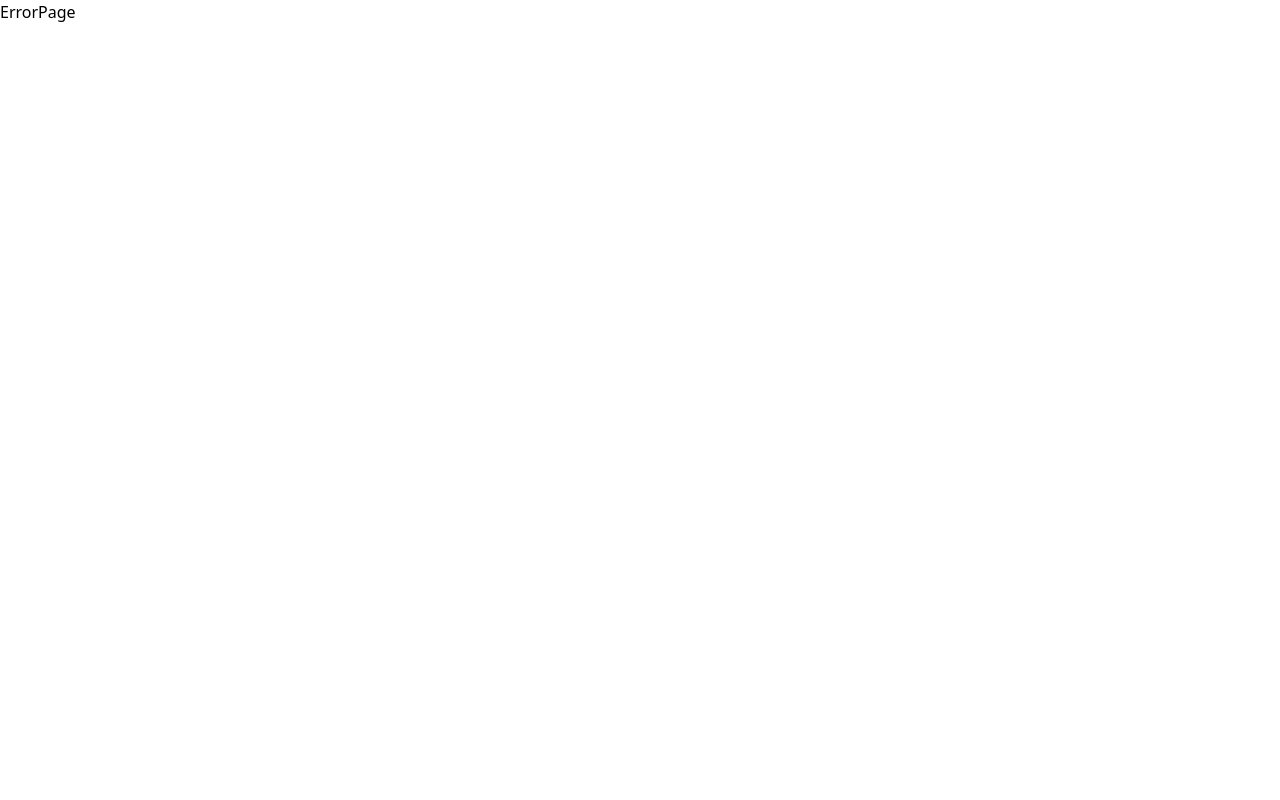
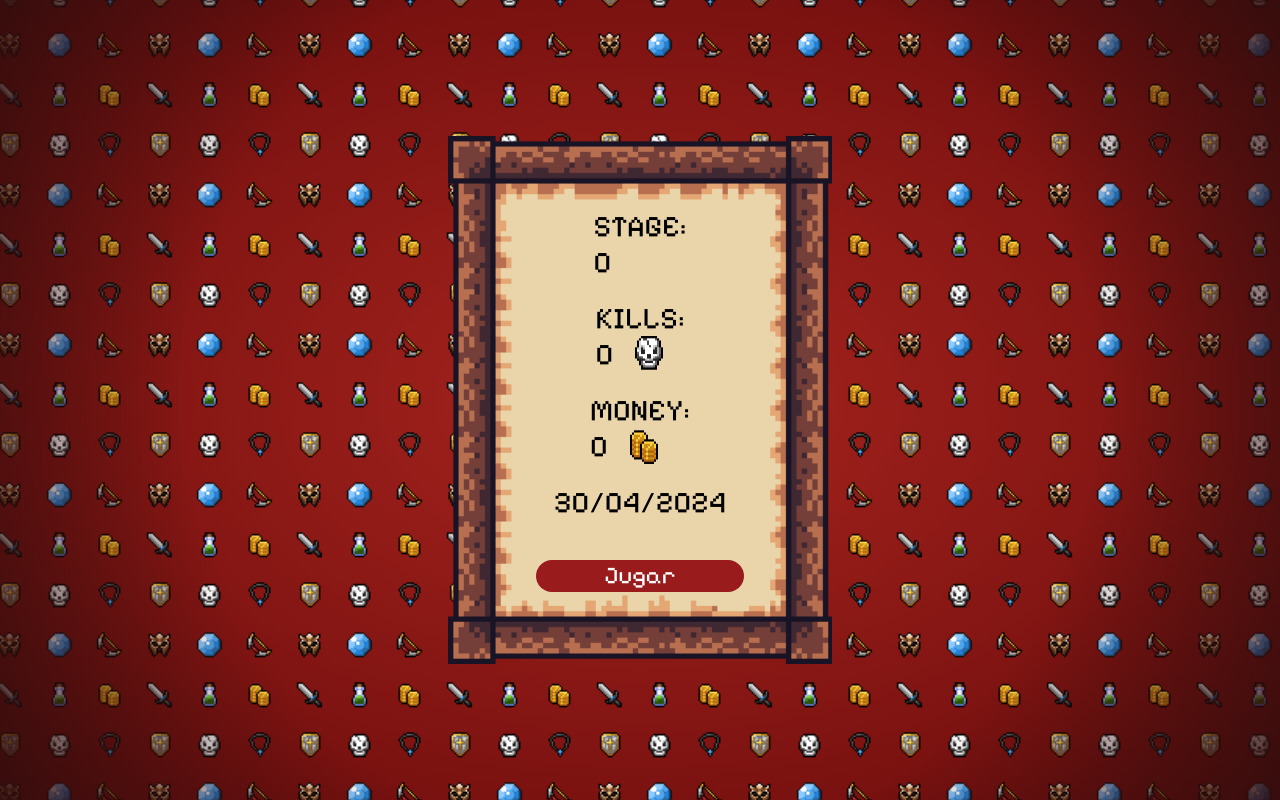
Before and after one commit to NuMeRo-999/Monarchs-Quest_Front-End, a React (Vite) app: page /saves in a window 1280 px wide. Before the commit this address had no page. Built offline with nearby package versions, Linux system fonts and the light colour scheme.

Commit message:
Creación de GamePage y SavesPage y cambio en el enrutamiento

```diff
--- /dev/null
+++ b/src/pages/GamePage.jsx
@@ -0,0 +1,14 @@
+import Footer from "../components/Footer"
+import Header from "../components/Header"
+
+const GamePage = () => {
+  return (
+    <>
+      <Header/>
+      <div>GamePage</div>
+      <Footer/>
+    </>
+  )
+}
+
+export default GamePage
--- a/src/pages/HomePage.jsx
+++ b/src/pages/HomePage.jsx
@@ -12,12 +12,13 @@ const HomePage = () => {
               src="src/assets/images/MonarchQuest.png"
               alt=""
             />
-            <button
+            <Link
+              to={"/saves"}
               type="submit"
-              className="rounded-full leading-4 text-2xl bg-red-800 h-8 mt-5 text-white w-52"
+              className="rounded-full leading-4 text-2xl bg-red-800 h-8 mt-5 text-white w-52 text-center pt-2"
             >
               Jugar
-            </button>
+            </Link>
             <Link
               to={"/login"}
               className="rounded-full leading-4 text-2xl bg-red-800 h-8 mt-5 text-white w-52 text-center pt-2"
--- a/src/pages/RootPage.jsx
+++ /dev/null
@@ -1,15 +0,0 @@
-import { Outlet } from "react-router-dom";
-import Header from "../components/Header";
-import Footer from "../components/Footer";
-
-const RootPage = () => {
-  return (
-    <>
-      <Header/>
-      <Outlet />
-      <Footer/>
-    </>
-  );
-};
-
-export default RootPage;
--- /dev/null
+++ b/src/pages/SavesPage.jsx
@@ -0,0 +1,47 @@
+import { Link } from "react-router-dom"
+
+const SavesPage = () => {
+  return (
+    <div className="bg-auto font-pixelify size-screen bg-gradient ">
+      <div className=" bg-[url('src/assets/images/background.png')] bg-[length:150px_150px] bg-animation h-screen w-screen flex justify-center items-center gap-10">
+        <div className="bg-gradient-2"></div>
+        <div className="bg-[url('src/assets/images/save-slot.png')] bg-cover w-96 h-[33rem] flex flex-col justify-center z-10 p-20 text-3xl">
+          <div className="flex flex-col justify-center items-center gap-5">
+            <div>
+              <h2>STAGE: </h2>
+              <h2>0</h2>
+            </div>
+            <div>
+              <h2>KILLS: </h2>
+              <h2 className="flex gap-5">
+                0
+                <img src="src/assets/images/skull_01a.png" alt="" />
+              </h2>
+            </div>
+            <div>
+              <h2>MONEY: </h2>
+              <h2 className="flex gap-5">
+                0
+                <img src="src/assets/images/coin_05d.png" alt="" />
+              </h2>
+            </div>
+            <div>
+              <h2>30/04/2024</h2>
+            </div>
+            <Link
+              to={"/game"}
+              type="submit"
+              className="rounded-full leading-4 text-2xl bg-red-800 h-8 mt-5 text-white w-52 text-center pt-2"
+            >
+              Jugar
+            </Link>
+          </div>
+        </div>
+
+
+      </div>
+    </div>
+  )
+}
+
+export default SavesPage
```
Also changed, not shown: src/App.jsx (+10 -2 lines), src/assets/images/save-slot.png (added).
